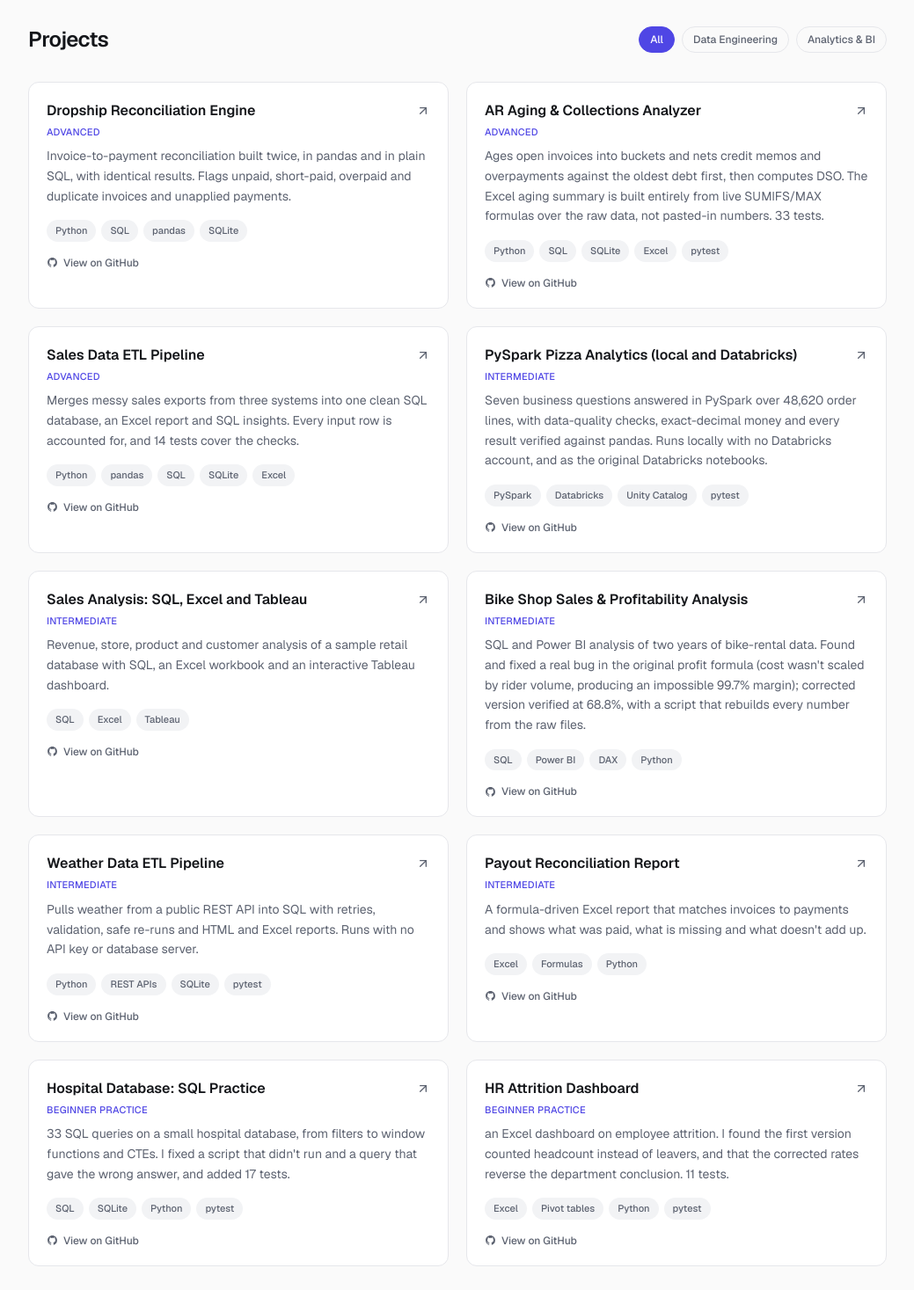
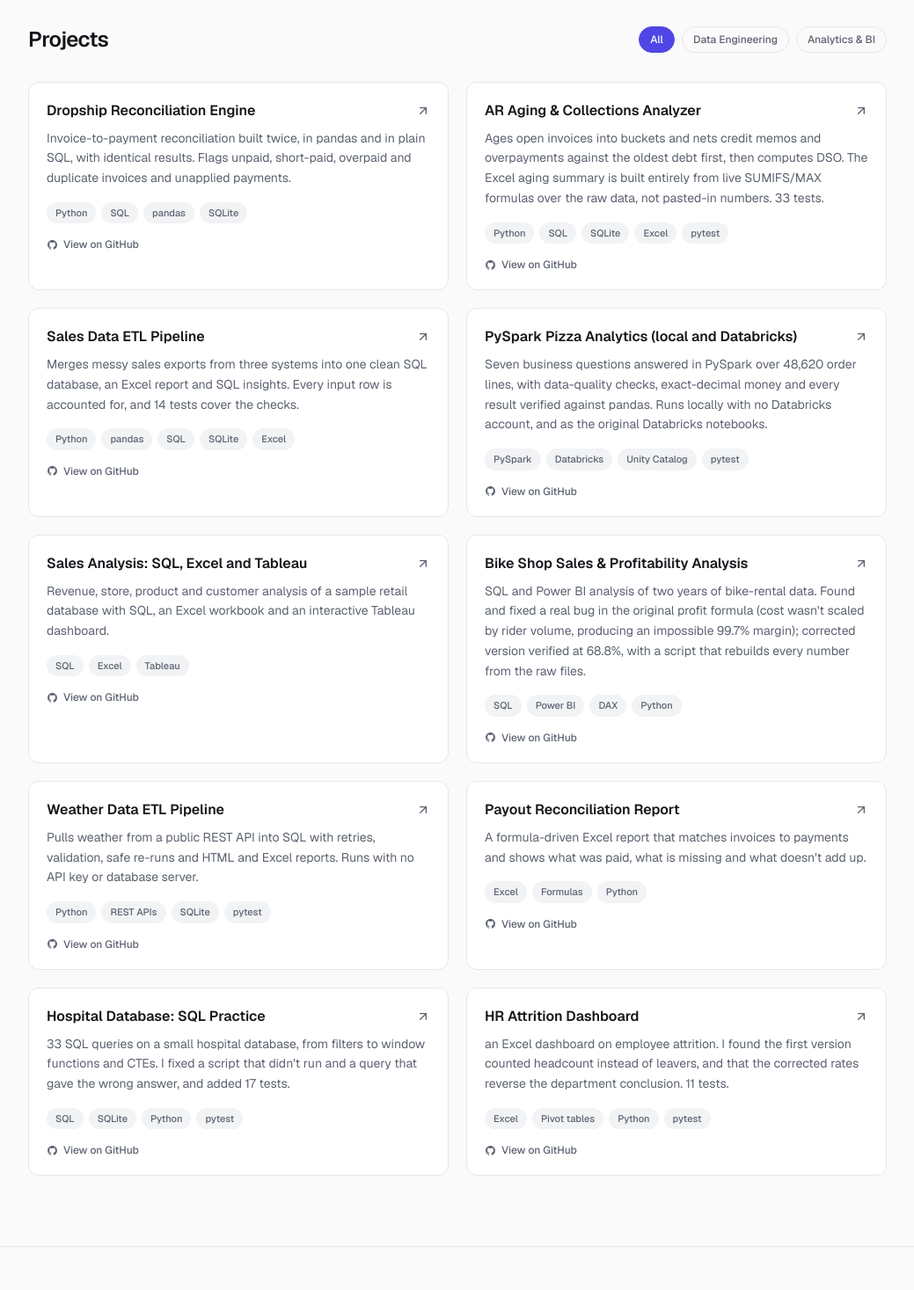
Before and after one commit to Adnan040404/Portfolio, a Next.js app: page / in a window 1280 px wide. Shown: the part 2584-4051 px from the top of the page at 88% size, without its empty margins (120-1159 px from the left). Built offline with nearby package versions, Linux system fonts and the light colour scheme; no server answers.

Commit message:
Remove level labels from the site; keep one flat list in the same order

```diff
--- a/src/components/Projects.tsx
+++ b/src/components/Projects.tsx
@@ -60,7 +60,6 @@
                     className="mt-1 shrink-0 text-text-muted transition-transform group-hover:translate-x-0.5 group-hover:-translate-y-0.5 group-hover:text-accent"
                   />
                 </div>
-                <p className="mt-1 text-[11px] font-medium uppercase tracking-wide text-accent">{project.level}</p>
                 <p className="mt-2 text-sm leading-relaxed text-text-muted">
                   {project.description}
                 </p>
--- a/src/data/projects.ts
+++ b/src/data/projects.ts
@@ -1,10 +1,7 @@
 export type Category = "Analytics & BI" | "Data Engineering" | "Machine Learning";
-
-export type Level = "Advanced" | "Intermediate" | "Beginner practice";
 
 export type Project = {
   title: string;
-  level: Level;
   category: Category;
   description: string;
   tech: string[];
@@ -16,7 +13,6 @@
 export const projects: Project[] = [
   {
     title: "Dropship Reconciliation Engine",
-    level: "Advanced",
     category: "Data Engineering",
     description:
       "Invoice-to-payment reconciliation built twice, in pandas and in plain SQL, with identical results. Flags unpaid, short-paid, overpaid and duplicate invoices and unapplied payments.",
@@ -25,7 +21,6 @@
   },
   {
     title: "AR Aging & Collections Analyzer",
-    level: "Advanced",
     category: "Analytics & BI",
     description:
       "Ages open invoices into buckets and nets credit memos and overpayments against the oldest debt first, then computes DSO. The Excel aging summary is built entirely from live SUMIFS/MAX formulas over the raw data, not pasted-in numbers. 33 tests.",
@@ -34,7 +29,6 @@
   },
   {
     title: "Sales Data ETL Pipeline",
-    level: "Advanced",
     category: "Data Engineering",
     description:
       "Merges messy sales exports from three systems into one clean SQL database, an Excel report and SQL insights. Every input row is accounted for, and 14 tests cover the checks.",
@@ -43,7 +37,6 @@
   },
   {
     title: "PySpark Pizza Analytics (local and Databricks)",
-    level: "Intermediate",
     category: "Data Engineering",
     description:
       "Seven business questions answered in PySpark over 48,620 order lines, with data-quality checks, exact-decimal money and every result verified against pandas. Runs locally with no Databricks account, and as the original Databricks notebooks.",
@@ -52,7 +45,6 @@
   },
   {
     title: "Sales Analysis: SQL, Excel and Tableau",
-    level: "Intermediate",
     category: "Analytics & BI",
     description:
       "Revenue, store, product and customer analysis of a sample retail database with SQL, an Excel workbook and an interactive Tableau dashboard.",
@@ -61,7 +53,6 @@
   },
   {
     title: "Bike Shop Sales & Profitability Analysis",
-    level: "Intermediate",
     category: "Analytics & BI",
     description:
       "SQL and Power BI analysis of two years of bike-rental data. Found and fixed a real bug in the original profit formula (cost wasn't scaled by rider volume, producing an impossible 99.7% margin); corrected version verified at 68.8%, with a script that rebuilds every number from the raw files.",
@@ -70,7 +61,6 @@
   },
   {
     title: "Weather Data ETL Pipeline",
-    level: "Intermediate",
     category: "Data Engineering",
     description:
       "Pulls weather from a public REST API into SQL with retries, validation, safe re-runs and HTML and Excel reports. Runs with no API key or database server.",
@@ -79,7 +69,6 @@
   },
   {
     title: "Payout Reconciliation Report",
-    level: "Intermediate",
     category: "Analytics & BI",
     description:
       "A formula-driven Excel report that matches invoices to payments and shows what was paid, what is missing and what doesn't add up.",
@@ -88,7 +77,6 @@
   },
   {
     title: "Hospital Database: SQL Practice",
-    level: "Beginner practice",
     category: "Analytics & BI",
     description:
       "33 SQL queries on a small hospital database, from filters to window functions and CTEs. I fixed a script that didn't run and a query that gave the wrong answer, and added 17 tests.",
@@ -97,7 +85,6 @@
   },
   {
     title: "HR Attrition Dashboard",
-    level: "Beginner practice",
     category: "Analytics & BI",
     description:
       "an Excel dashboard on employee attrition. I found the first version counted headcount instead of leavers, and that the corrected rates reverse the department conclusion. 11 tests.",
```
